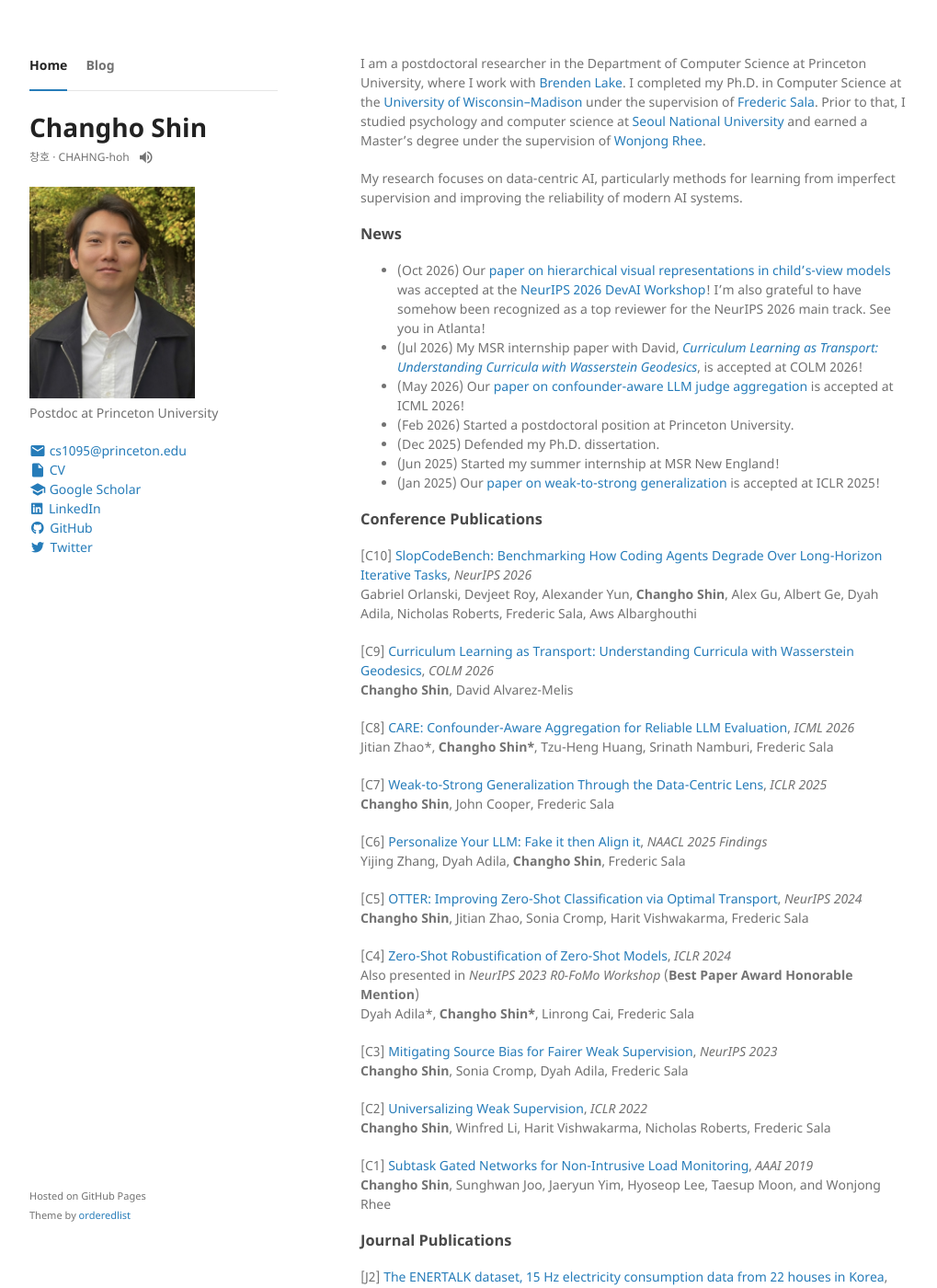
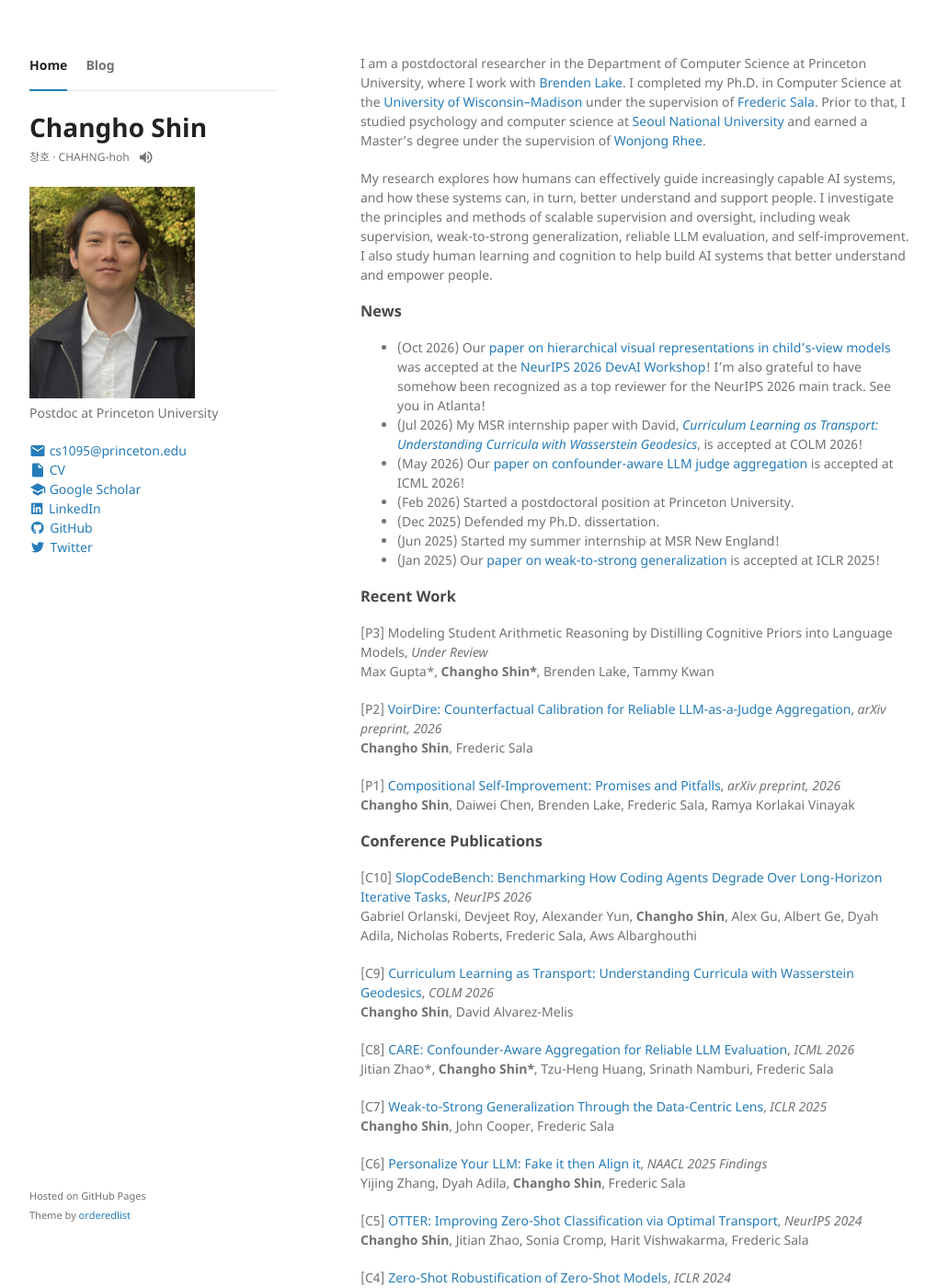
Before and after one commit to ch-shin/ch-shin.github.io, a Jekyll site: the page built from index.md, in a window 1280 px wide and 1400 px high. Shown: the whole window at 92% size, without its empty margins (128-1147 px from the left). Built offline with Jekyll 4.4.1, drawn with Linux system fonts in a browser that asks for light colours.

Commit message:
Update research overview, recent work, and CV

```diff
--- a/_config.yml
+++ b/_config.yml
@@ -6,7 +6,7 @@ email: cs1095@princeton.edu
 github: https://github.com/ch-shin
 google_scholar: https://scholar.google.com/citations?user=mF95I24AAAAJ&hl=en&oi=ao
 linkedin: https://www.linkedin.com/in/changho-shin/
-cv: https://ch-shin.github.io/assets/cv/cv_chshin.pdf
+cv: /assets/cv/cv_chshin.pdf
 twitter: https://twitter.com/Changho_Shin_
 theme: jekyll-theme-minimal
 
--- a/index.md
+++ b/index.md
@@ -3,7 +3,7 @@ layout: default
 ---
 I am a postdoctoral researcher in the Department of Computer Science at Princeton University, where I work with [Brenden Lake](https://www.cs.princeton.edu/~bl8144/). I completed my Ph.D. in Computer Science at the [University of Wisconsin–Madison](https://www.cs.wisc.edu/) under the supervision of [Frederic Sala](https://pages.cs.wisc.edu/~fredsala/). Prior to that, I studied psychology and computer science at [Seoul National University](https://en.snu.ac.kr/) and earned a Master's degree under the supervision of [Wonjong Rhee](https://drl.snu.ac.kr/people/professor).
 
-My research focuses on data-centric AI, particularly methods for learning from imperfect supervision and improving the reliability of modern AI systems.
+My research explores how humans can effectively guide increasingly capable AI systems, and how these systems can, in turn, better understand and support people. I investigate the principles and methods of scalable supervision and oversight, including weak supervision, weak-to-strong generalization, reliable LLM evaluation, and self-improvement. I also study human learning and cognition to help build AI systems that better understand and empower people.
 
 ### News
 * (Oct 2026) Our [paper on hierarchical visual representations in child's-view models](https://openreview.net/pdf?id=yLhdtjekXg) was accepted at the [NeurIPS 2026 DevAI Workshop](https://sites.google.com/view/devai-workshop-2026/)! I’m also grateful to have somehow been recognized as a top reviewer for the NeurIPS 2026 main track. See you in Atlanta!
@@ -29,7 +29,17 @@ My research focuses on data-centric AI, particularly methods for learning from i
 * (Jun. 2022) Started my summer internship at Twitter!
 * (Jan. 2022) Our paper on [applying weak supervision to any metric spaces](https://arxiv.org/pdf/2112.03865.pdf) is accepted at ICLR 2022! -->
 
-<!-- ### Preprints -->
+### Recent Work
+
+[P3] Modeling Student Arithmetic Reasoning by Distilling Cognitive Priors into Language Models, _Under Review_ <br/>
+Max Gupta\*, **Changho Shin\***, Brenden Lake, Tammy Kwan
+
+[P2] [VoirDire: Counterfactual Calibration for Reliable LLM-as-a-Judge Aggregation](https://arxiv.org/abs/2611.00491), _arXiv preprint, 2026_ <br/>
+**Changho Shin**, Frederic Sala
+
+[P1] [Compositional Self-Improvement: Promises and Pitfalls](https://arxiv.org/abs/2611.00452), _arXiv preprint, 2026_ <br/>
+**Changho Shin**, Daiwei Chen, Brenden Lake, Frederic Sala, Ramya Korlakai Vinayak
+
 <!-- ### Doctoral Thesis
 **Learning from Weak Signals: Data-Centric Methods for Foundation Models**
 Ph.D. Dissertation, University of Wisconsin–Madison (2025).
```
Also changed, not shown: 1 other file.
